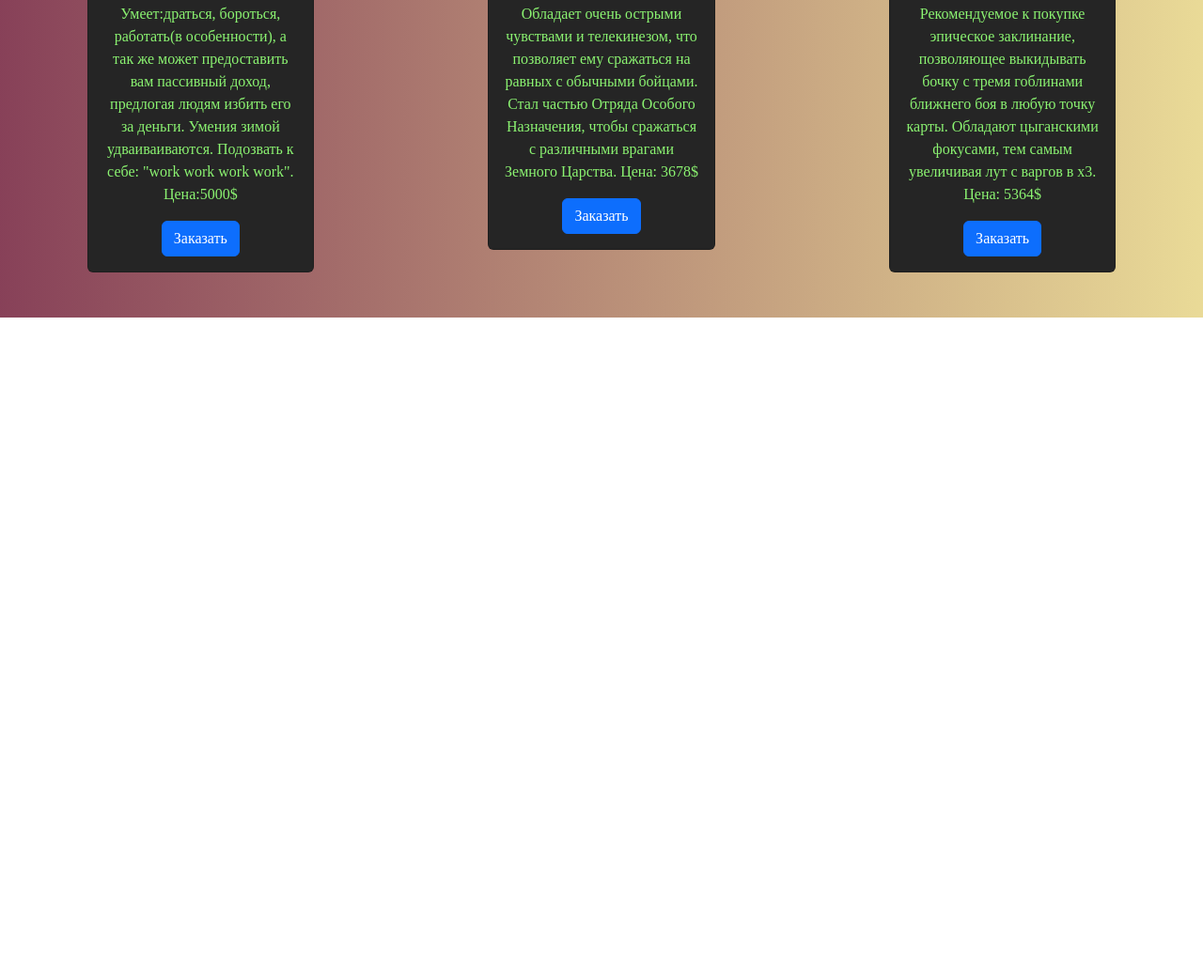
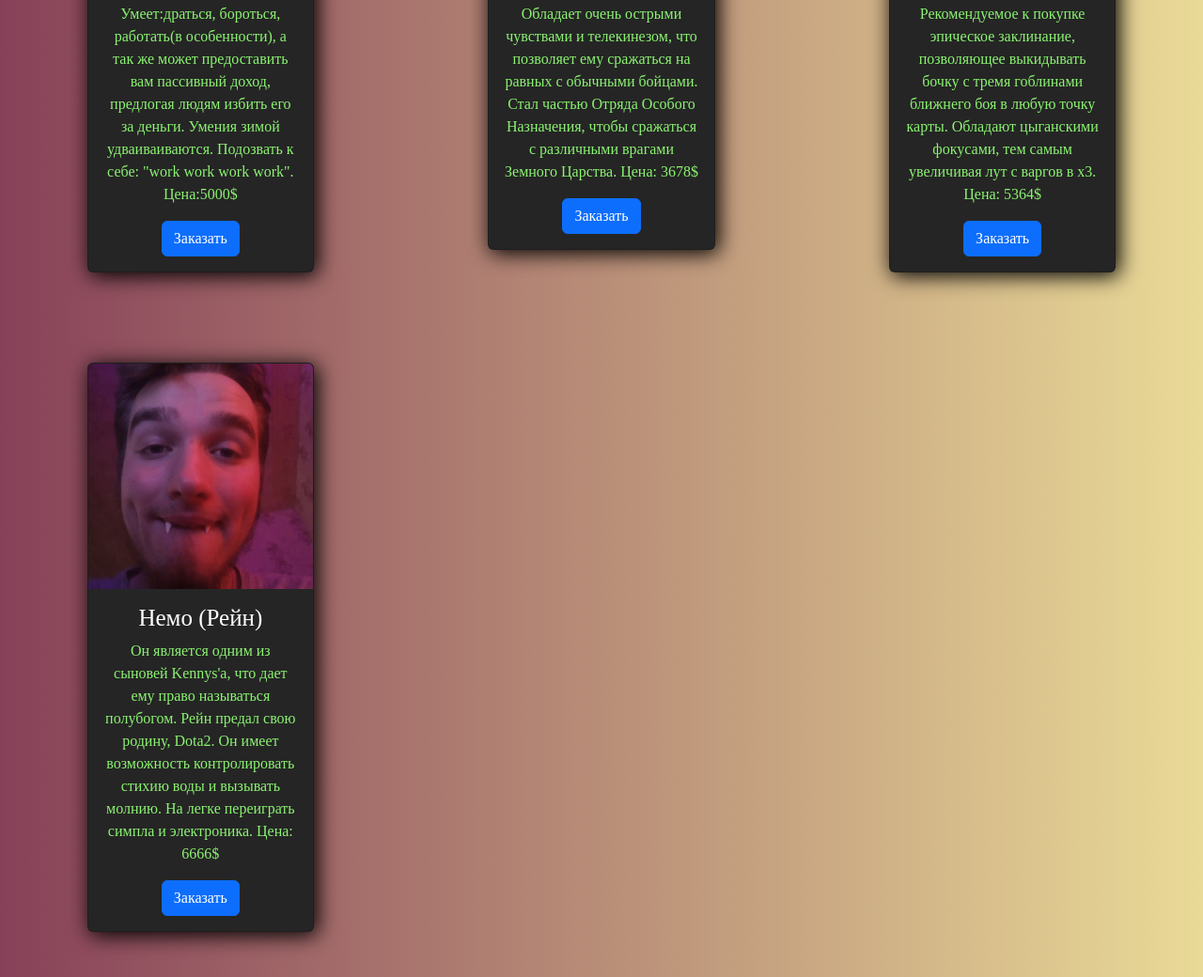
Before and after one commit to vqkoff/RoS, a plain HTML site: page market.html in a window 1280 px wide. Shown: the part 830-1870 px from the top of the page at 94% size. Before the commit the page ends 1168 px from the top, so only its background shows below. Drawn offline with nearby package versions, Linux system fonts and the light colour scheme; a web font is replaced by a local one.

Commit message:
Add files via upload

```diff
--- a/market.html
+++ b/market.html
@@ -47,7 +47,7 @@
         </div>
       </nav>
     </header>
-    <section>
+    <section class="market-bg">
       <div class="bg-video">
         <video
           src="source/prev.mp4"
@@ -131,6 +131,29 @@
             </div>
           </div>
         </div>
+
+        <div class="col">
+          <div class="container my-5">
+            <div class="card">
+              <img src="images/nemo.jpg" class="card-img-top" alt="..." />
+              <div class="card-body">
+                <h5 class="card-title">Немо (Рейн)</h5>
+                <p class="card-text">
+                  Он является одним из сыновей Kennys'a, что дает ему право
+                  называться полубогом. Рейн предал свою родину, Dota2. Он имеет
+                  возможность контролировать стихию воды и вызывать молнию. На
+                  легке переиграть симпла и электроника. Цена: 6666$
+                </p>
+                <a
+                  href="https://vk.com/idbogdan369"
+                  target="_blank"
+                  class="btn btn-primary"
+                  >Заказать</a
+                >
+              </div>
+            </div>
+          </div>
+        </div>
       </div>
     </section>
     <footer></footer>
--- a/styles/style.css
+++ b/styles/style.css
@@ -49,6 +49,7 @@ body {
   text-align: center;
   width: 60%;
   margin: auto;
+  box-shadow: 3px 3px 22px 1px #000000;
 }
 
 .card-con {
```
Also changed, not shown: images/nemo.jpg (added).
